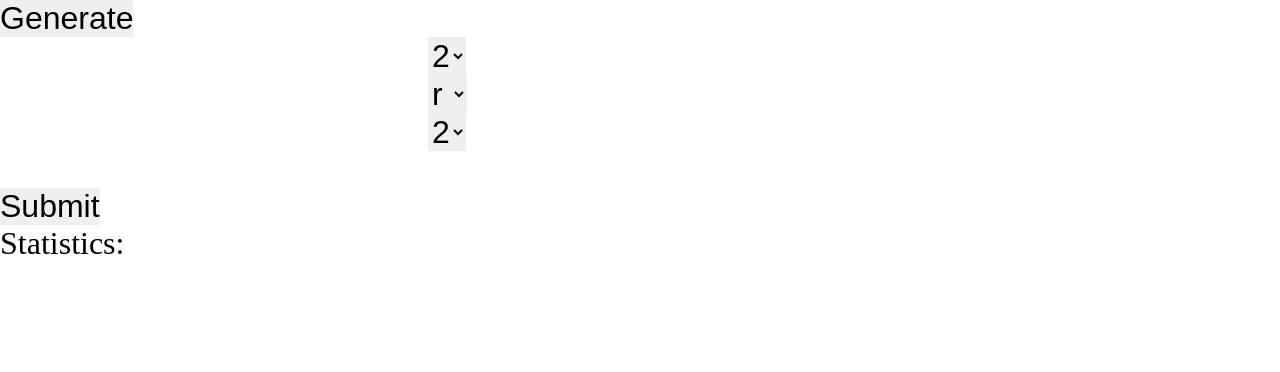
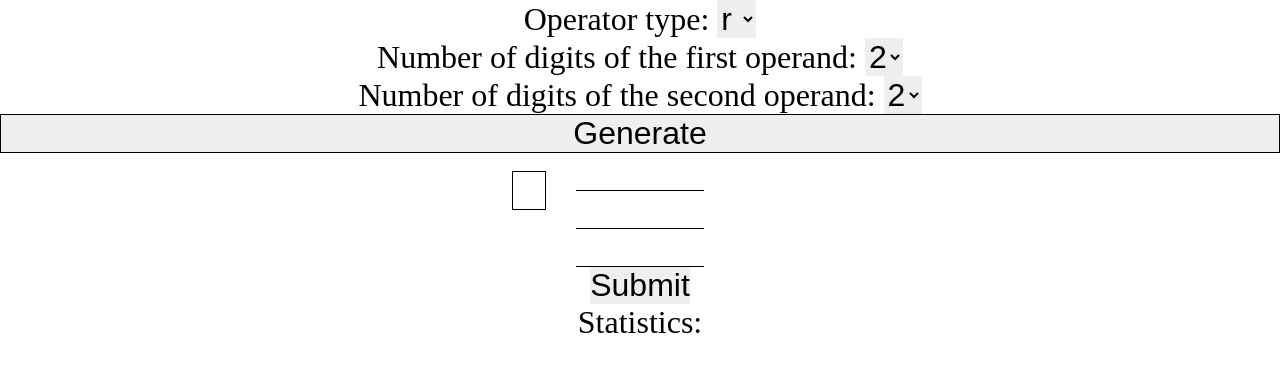
Before and after one commit to distrgen/distrgen.github.io, a plain HTML site: page mentar/index.html in a window 1280 px wide. Drawn offline with Linux system fonts and the light colour scheme.

Commit message:
new layout and .gitignore file

```diff
--- a/mentar/index.html
+++ b/mentar/index.html
@@ -6,10 +6,19 @@
 </head>
 <body>
 	<div>
-		<input id="btnGenerate" type="button" value="Generate">
+			<div>
+				Operator type:
+				<select id="sltOperator">
+					<option>r</option>
+					<option>+</option>
+					<option>-</option>
+					<option>x</option>
+					<!-- <option>//</option>
+					<option>%</option> -->
+				</select>
 			</div>
 			<div>
-		<input id="txtFirstOperand" type="text" readonly>
+				Number of digits of the first operand:
 				<select id="sltDigitNumber_1">
 					<option>1</option>
 					<option selected>2</option>
@@ -19,19 +28,9 @@
 					<option>6</option>
 					<option>7</option>
 				</select>
-	<div>
-		<input id="txtOperator" type="text" readonly>
-		<select id="sltOperator">
-			<option>r</option>
-			<option>+</option>
-			<option>-</option>
-			<option>*</option>
-			<!-- <option>//</option>
-			<option>%</option> -->
-		</select>
 			</div>
 			<div>
-		<input id="txtSecondOperand" type="text" readonly>
+				Number of digits of the second operand:
 				<select id="sltDigitNumber_2">
 					<option>1</option>
 					<option selected>2</option>
@@ -41,6 +40,21 @@
 					<option>6</option>
 					<option>7</option>
 				</select>
+			</div>
+	</div>
+	<div>
+		<input id="btnGenerate" type="button" value="Generate">
+
+	</div>
+	<div>
+		<input id="txtFirstOperand" type="text" readonly>
+
+	<div>
+		<input id="txtOperator" type="text" readonly>
+	</div>
+	<div>
+		<input id="txtSecondOperand" type="text" readonly>
+
 	</div>
 	<div>
 		<input id="txtResult" type="number">
--- a/mentar/scripts.js
+++ b/mentar/scripts.js
@@ -31,7 +31,7 @@ btn_generate.addEventListener('click', function(){
 						operator.value = '-';
 						break;
 					case 3:
-						operator.value = '*';
+						operator.value = 'x';
 						break;
 				}
 				break;
@@ -41,8 +41,8 @@ btn_generate.addEventListener('click', function(){
 			case '-':
 				operator.value = '-';
 				break;
-			case '*':
-				operator.value = '*';
+			case 'x':
+				operator.value = 'x';
 				break;
 		}
 
@@ -53,7 +53,7 @@ btn_generate.addEventListener('click', function(){
 			case '-':
 				result = +first_operand.value - +second_operand.value;
 				break;
-			case '*':
+			case 'x':
 				result = +first_operand.value * +second_operand.value;
 				break;
 		}
@@ -82,7 +82,7 @@ btn_submit.addEventListener('click', function(){
 
 	let err = Math.round(Math.abs(result - user_result) / result * 100);
 
-	stat.innerHTML += '<p> Right result: ' + result + '</p>';
+	stat.innerHTML += '<p> Correct result: ' + result + '</p>';
 	stat.innerHTML += '<p> Your result: ' + user_result + '</p>';
 	stat.innerHTML += '<p> Error: ' + err + ' %</p>';
 	stat.innerHTML += '<p> Calculation time: ' + Math.round(calculation_time) + ' ms</p>';
--- a/mentar/styles.css
+++ b/mentar/styles.css
@@ -4,3 +4,45 @@
 	padding: 0px;
 	font-size: 32px;
 }
+
+body {
+	/*width: 600px;*/
+	text-align: center;
+	/*border: 1px solid;*/
+}
+
+#btnGenerate {
+	width: 100%;
+	border: 1px solid #000000;
+}
+
+/*#sltOperator {
+	width: 64px;
+}
+*/
+#txtFirstOperand {
+	width: 128px;
+	border-bottom: 1px solid #000000;
+	text-align: right;
+}
+
+#txtSecondOperand {
+	width: 128px;
+	border-bottom: 1px solid #000000;
+	text-align: right;
+}
+
+#txtOperator {
+	position: absolute;
+	margin-top: -20px;
+	margin-left: -10%;
+	border: 1px solid #000000;
+	width: 32px;
+	text-align: center;
+}
+
+#txtResult {
+	width: 128px;
+	border-bottom: 1px solid #000000;
+	text-align: right;
+}
```
Also changed, not shown: 1 other file. Lines whose indentation alone changed are shown as unchanged.
